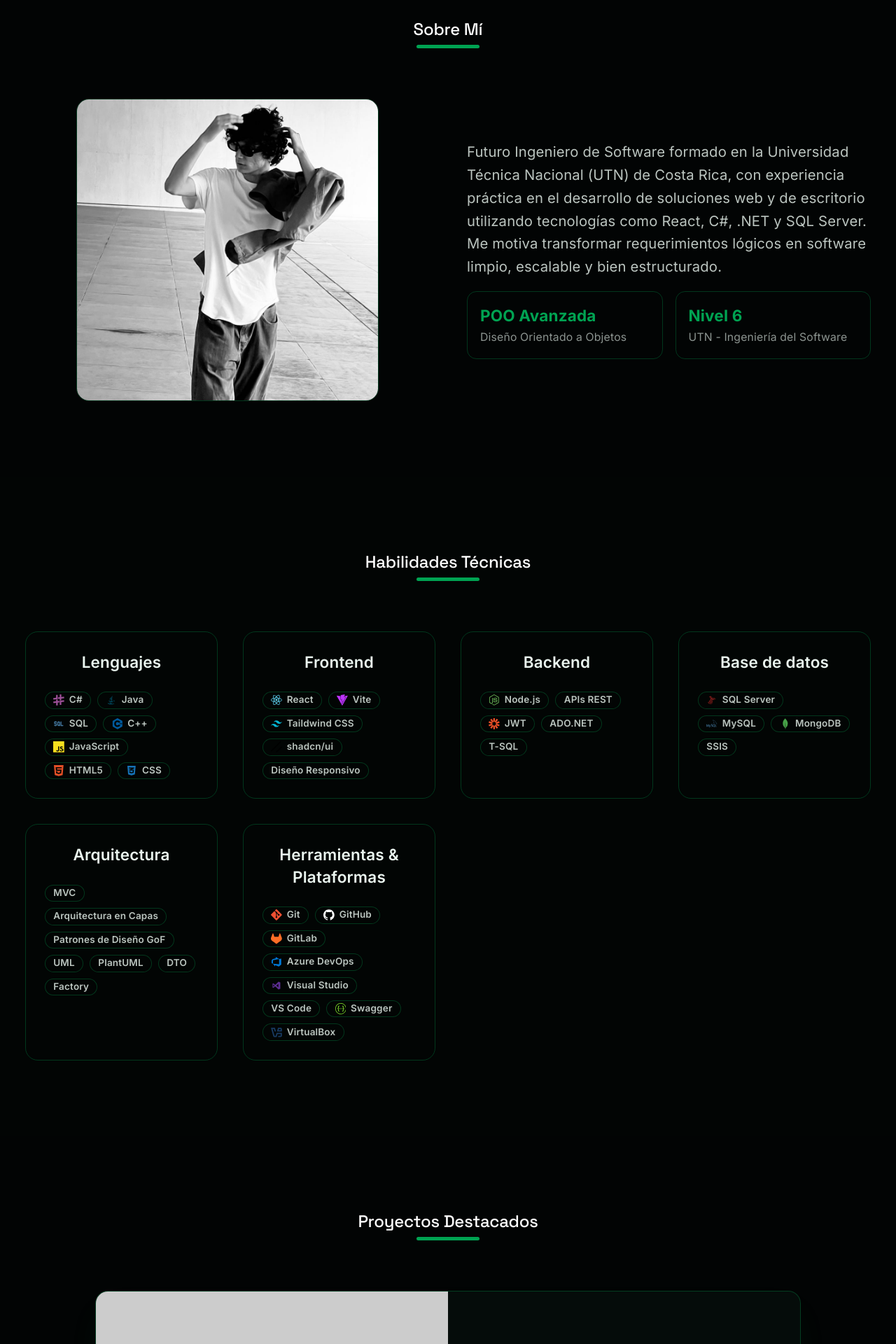
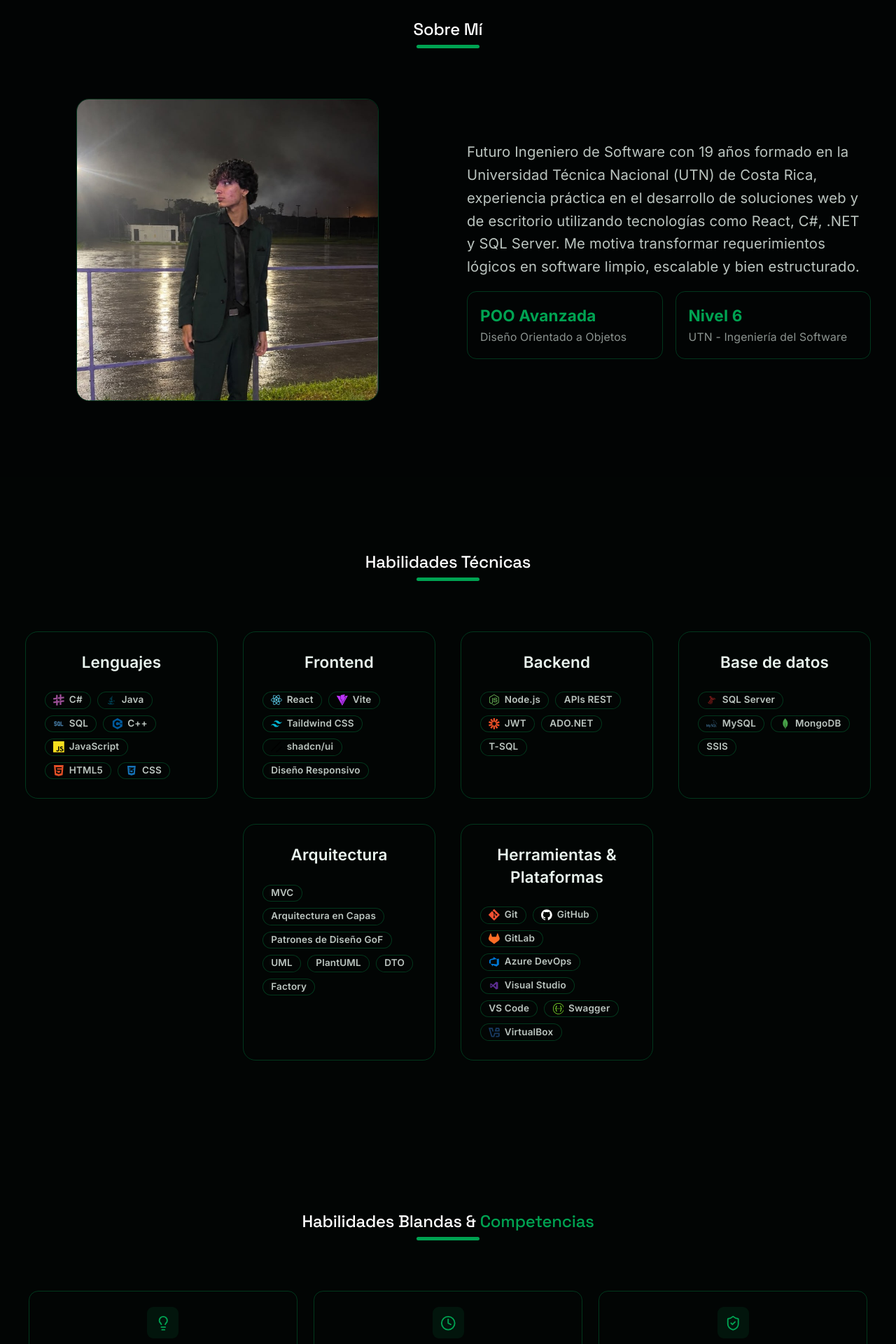
Before and after one commit to lalonsoalfaro/portfolio, a React (Vite) app in the folder app/: page / in a window 1280 px wide. Shown: the part 880-2800 px from the top of the page at 70% size. Built offline with nearby package versions, Linux system fonts and the light colour scheme.

Commit message:
feat: add soft skills section, split hard/soft skills, add card hover effects and refine scroll spy

```diff
--- a/app/src/components/layout/Navbar.jsx
+++ b/app/src/components/layout/Navbar.jsx
@@ -33,8 +33,8 @@ const Navbar = () => {
       },
       // Opciones: cuándo se considera "visible" un elemento.
       {
-        threshold: 0.3, // se activa cuando al menos 30% del elemento es visible.
-        rootMargin: '-80px 0px -50% 0px' // ajusta el área: -80px arriba (evita el navbar), -50% abajo (activa al cruzar la mitad de pantalla).
+        threshold: 0.1,
+        rootMargin: '-80px 0px -40% 0px'
       }
     );
 
--- a/app/src/components/sections/About.jsx
+++ b/app/src/components/sections/About.jsx
@@ -1,4 +1,4 @@
-import profilePic from '../../assets/profile-pic.jpeg';
+import profilePic from '../../assets/profile.jpeg';
 
 const About = () => {
   return (
@@ -20,18 +20,18 @@ const About = () => {
           </div>
           <div className="space-y-6 text-left cursor-default">
             <p className="text-lg text-foreground/80 leading-relaxed">
-              Futuro Ingeniero de Software formado en la Universidad Técnica
-              Nacional (UTN) de Costa Rica, con experiencia práctica en el desarrollo de soluciones
+              Futuro Ingeniero de Software con 19 años formado en la Universidad Técnica
+              Nacional (UTN) de Costa Rica, experiencia práctica en el desarrollo de soluciones
               web y de escritorio utilizando tecnologías como React, C#, .NET y SQL
               Server. Me motiva transformar requerimientos lógicos en software
               limpio, escalable y bien estructurado.
             </p>
             <div className="grid grid-cols-2 gap-4 pt-4">
-              <div className="p-4 rounded-xl bg-muted/50 border border-border cursor-default">
+              <div className="p-4 rounded-xl bg-muted/50 border border-border cursor-default hover:border-primary/50 hover:shadow-[0_0_15px_rgba(0,255,127,0.08)] hover:-translate-y-0.5 transition-all duration-300">
                 <div className="text-primary font-bold text-xl mb-1">POO Avanzada</div>
                 <div className="text-sm text-foreground/60">Diseño Orientado a Objetos</div>
               </div>
-              <div className="p-4 rounded-xl bg-muted/50 border border-border cursor-default">
+              <div className="p-4 rounded-xl bg-muted/50 border border-border cursor-default hover:border-primary/50 hover:shadow-[0_0_15px_rgba(0,255,127,0.08)] hover:-translate-y-0.5 transition-all duration-300">
                 <div className="text-primary font-bold text-xl mb-1">Nivel 6</div>
                 <div className="text-sm text-foreground/60">UTN - Ingeniería del Software</div>
               </div>
--- a/app/src/components/sections/Contact.jsx
+++ b/app/src/components/sections/Contact.jsx
@@ -20,22 +20,22 @@ const Contact = () => {
             </p>
 
             <div className="space-y-4 pt-6">
-              <div className="flex items-center gap-4 p-4 rounded-xl bg-muted/50 border border-border">
+              <div className="flex items-center gap-4 p-4 rounded-xl bg-muted/50 border border-border hover:border-primary/50 hover:shadow-[0_0_15px_rgba(0,255,127,0.08)] hover:-translate-y-0.5 transition-all duration-300 cursor-default">
                 <Mail className="h-5 w-5 text-primary" />
                 <span className="text-foreground/80">[email@placeholder.com]</span>
               </div>
-              <div className="flex items-center gap-4 p-4 rounded-xl bg-muted/50 border border-border">
+              <div className="flex items-center gap-4 p-4 rounded-xl bg-muted/50 border border-border hover:border-primary/50 hover:shadow-[0_0_15px_rgba(0,255,127,0.08)] hover:-translate-y-0.5 transition-all duration-300 cursor-default">
                 <Github className="h-5 w-5 text-primary" />
                 <span className="text-foreground/80">[github.com/username]</span>
               </div>
-              <div className="flex items-center gap-4 p-4 rounded-xl bg-muted/50 border border-border">
+              <div className="flex items-center gap-4 p-4 rounded-xl bg-muted/50 border border-border hover:border-primary/50 hover:shadow-[0_0_15px_rgba(0,255,127,0.08)] hover:-translate-y-0.5 transition-all duration-300 cursor-default">
                 <Linkedin className="h-5 w-5 text-primary" />
                 <span className="text-foreground/80">[linkedin.com/in/username]</span>
               </div>
             </div>
           </div>
 
-          <div className="bg-background p-8 rounded-2xl border border-border shadow-sm">
+          <div className="bg-background p-8 rounded-2xl border border-border shadow-sm hover:shadow-[0_0_25px_rgba(0,255,127,0.06)] transition-all duration-300">
             <form className="space-y-4" onSubmit={(e) => e.preventDefault()}>
               <div className="grid grid-cols-2 gap-4">
                 <div className="space-y-2">
--- a/app/src/components/sections/Education.jsx
+++ b/app/src/components/sections/Education.jsx
@@ -28,7 +28,7 @@ const Education = () => {
 
         <div className="max-w-3xl mx-auto space-y-8">
           {educationData.map((edu, index) => (
-            <div key={index} className="relative pl-8 border-l-2 border-border hover:border-primary transition-colors group">
+            <div key={index} className="relative pl-8 border-l-2 border-border hover:border-primary hover:shadow-[0_0_15px_rgba(0,255,127,0.05)] transition-all duration-300 group py-2">
               <div className="absolute -left-[9px] top-0 w-4 h-4 rounded-full bg-background border-2 border-border group-hover:border-primary transition-colors" />
               <div className="mb-1 flex flex-wrap items-center justify-between gap-2">
                 <h3 className="text-xl font-bold">{edu.institution}</h3>
--- a/app/src/components/sections/Skills.jsx
+++ b/app/src/components/sections/HardSkills.jsx
@@ -106,9 +106,9 @@ const Skills = () => {
           <div className="h-1 w-20 bg-primary mx-auto rounded-full" />
         </div>
 
-        <div className="grid sm:grid-cols-2 lg:grid-cols-4 gap-8">
+        <div className="flex flex-wrap justify-center gap-8">
           {skillCategories.map((cat) => (
-            <div key={cat.category} className="p-6 rounded-2xl bg-muted/30 border border-border hover:border-primary/50 transition-colors group cursor-default">
+            <div key={cat.category} className="p-6 rounded-2xl bg-muted/30 border border-border hover:border-primary/50 hover:shadow-[0_0_20px_rgba(0,255,127,0.08)] hover:-translate-y-1 transition-all duration-300 group cursor-default w-[calc(25%-1.5rem)] min-w-[260px]">
               <h3 className="text-xl font-semibold mb-6 text-foreground group-hover:text-primary transition-colors">
                 {cat.category}
               </h3>
@@ -120,7 +120,7 @@ const Skills = () => {
                     <Badge
                       key={skill}
                       variant="secondary"
-                      className="bg-background border-border text-foreground/80 hover:text-primary transition-colors cursor-default flex items-center gap-1.5"
+                      className="bg-background border-border text-foreground/80 hover:text-primary hover:border-primary/50 hover:shadow-[0_0_8px_rgba(0,255,127,0.15)] transition-all duration-300 cursor-default flex items-center gap-1.5"
                     >
                       {Icon && <Icon className="h-3.5 w-3.5" style={{ color }} />}
                       {skill}
--- /dev/null
+++ b/app/src/components/sections/SoftSkills.jsx
@@ -0,0 +1,77 @@
+import React from 'react';
+import {
+  Lightbulb,
+  Clock,
+  ShieldCheck,
+  Users,
+  MessageSquareText,
+} from 'lucide-react';
+
+const softSkills = [
+  {
+    title: 'Resolución de Problemas y Resiliencia',
+    description:
+      'Capacidad para descomponer retos complejos en partes manejables, abordando los bloqueos técnicos y lógicos con una mentalidad de aprendizaje constante.',
+    Icon: Lightbulb,
+  },
+  {
+    title: 'Gestión del Tiempo y Adaptabilidad',
+    description:
+      'Flexibilidad para ajustarme dinámicamente a los cambios en los requerimientos del proyecto, priorizando tareas de forma eficiente ante múltiples entregas.',
+    Icon: Clock,
+  },
+  {
+    title: 'Responsabilidad y Proactividad',
+    description:
+      'Compromiso absoluto con los objetivos del equipo, asumiendo la iniciativa para investigar, desbloquear problemas y comunicar avances de forma transparente.',
+    Icon: ShieldCheck,
+  },
+  {
+    title: 'Trabajo en Equipo y Colaboración',
+    description:
+      'Facultad para coordinar esfuerzos con compañeros, apoyando en la resolución conjunta de retos y manteniendo alineados los objetivos del grupo.',
+    Icon: Users,
+  },
+  {
+    title: 'Comunicación Técnica y Formal',
+    description:
+      'Habilidad para estructurar información de manera clara y precisa, traduciendo conceptos complejos en reportes, presentaciones y documentación formal.',
+    Icon: MessageSquareText,
+  },
+];
+
+const SoftSkills = () => {
+  return (
+    <section id="soft-skills" className="py-24 bg-background">
+      <div className="max-w-7xl mx-auto px-4 sm:px-6 lg:px-8">
+        <div className="text-center mb-16">
+          <h2 className="text-3xl md:text-4xl font-bold mb-4">
+            Habilidades Blandas & <span className="text-primary">Competencias</span>
+          </h2>
+          <div className="h-1 w-20 bg-primary mx-auto rounded-full" />
+        </div>
+
+        <div className="flex flex-wrap justify-center gap-5">
+          {softSkills.map((skill) => (
+            <div
+              key={skill.title}
+              className="p-5 rounded-xl bg-muted/30 border border-border hover:border-primary/50 hover:shadow-[0_0_20px_rgba(0,255,127,0.08)] hover:-translate-y-1 transition-all duration-300 group cursor-default flex flex-col items-center text-center w-[calc(33.333%-1rem)] min-w-[270px]"
+            >
+              <div className="p-2.5 rounded-lg bg-primary/10 text-primary mb-2.5 group-hover:bg-primary/20 group-hover:shadow-[0_0_12px_rgba(0,255,127,0.2)] transition-all duration-300">
+                <skill.Icon className="h-5 w-5" />
+              </div>
+              <h3 className="text-base font-semibold mb-1.5 text-foreground group-hover:text-primary transition-colors">
+                {skill.title}
+              </h3>
+              <p className="text-sm text-foreground/60 leading-relaxed">
+                {skill.description}
+              </p>
+            </div>
+          ))}
+        </div>
+      </div>
+    </section>
+  );
+};
+
+export default SoftSkills;
--- a/app/src/pages/Home.jsx
+++ b/app/src/pages/Home.jsx
@@ -3,10 +3,11 @@ import Navbar from '@/components/layout/Navbar';
 import Footer from '@/components/layout/Footer';
 import Hero from '@/components/sections/Hero';
 import About from '@/components/sections/About';
-import Skills from '@/components/sections/Skills';
+import HardSkills from '@/components/sections/HardSkills';
 import Projects from '@/components/sections/Projects';
 import Education from '@/components/sections/Education';
 import Contact from '@/components/sections/Contact';
+import SoftSkills from '@/components/sections/SoftSkills';
 
 const Home = () => {
   return (
@@ -15,7 +16,8 @@ const Home = () => {
       <main>
         <Hero />
         <About />
-        <Skills />
+        <HardSkills />
+        <SoftSkills />
         <Projects />
         <Education />
         <Contact />
```
Also changed, not shown: app/src/assets/profile.jpeg (added).
